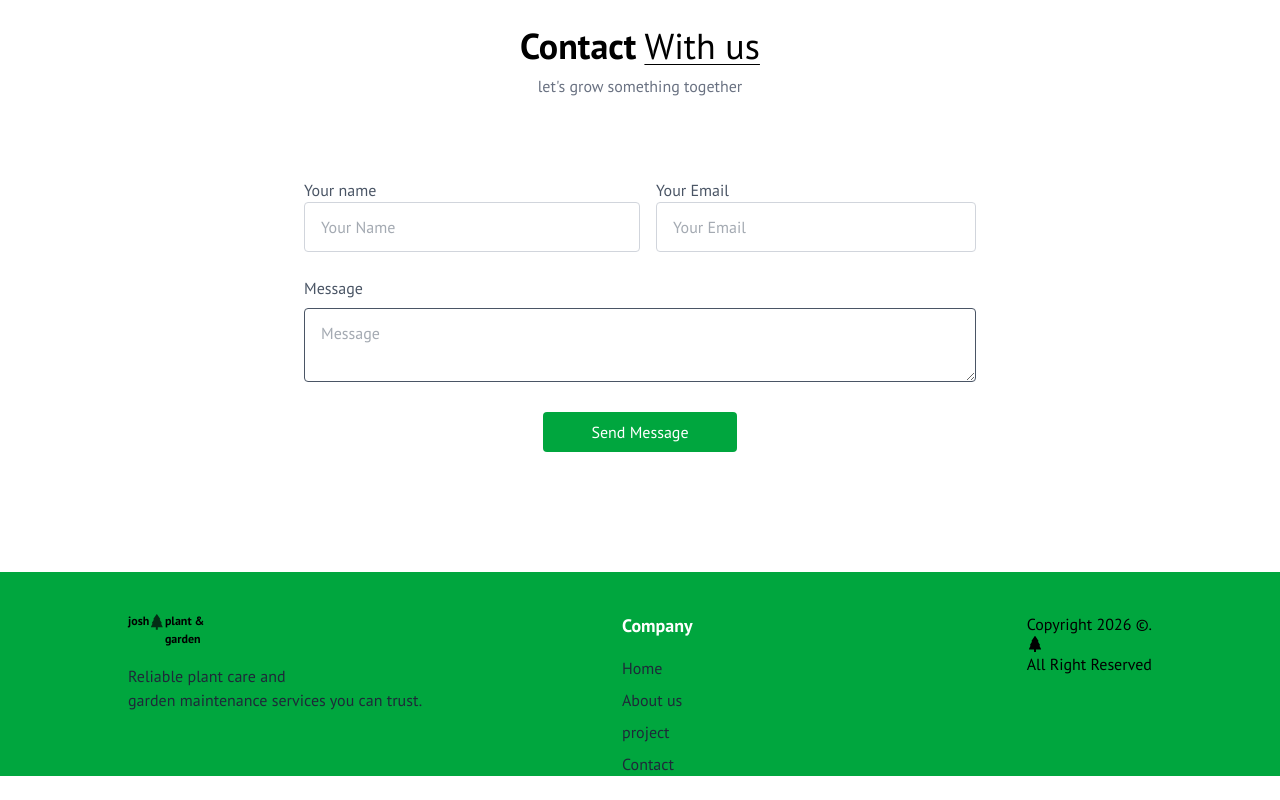
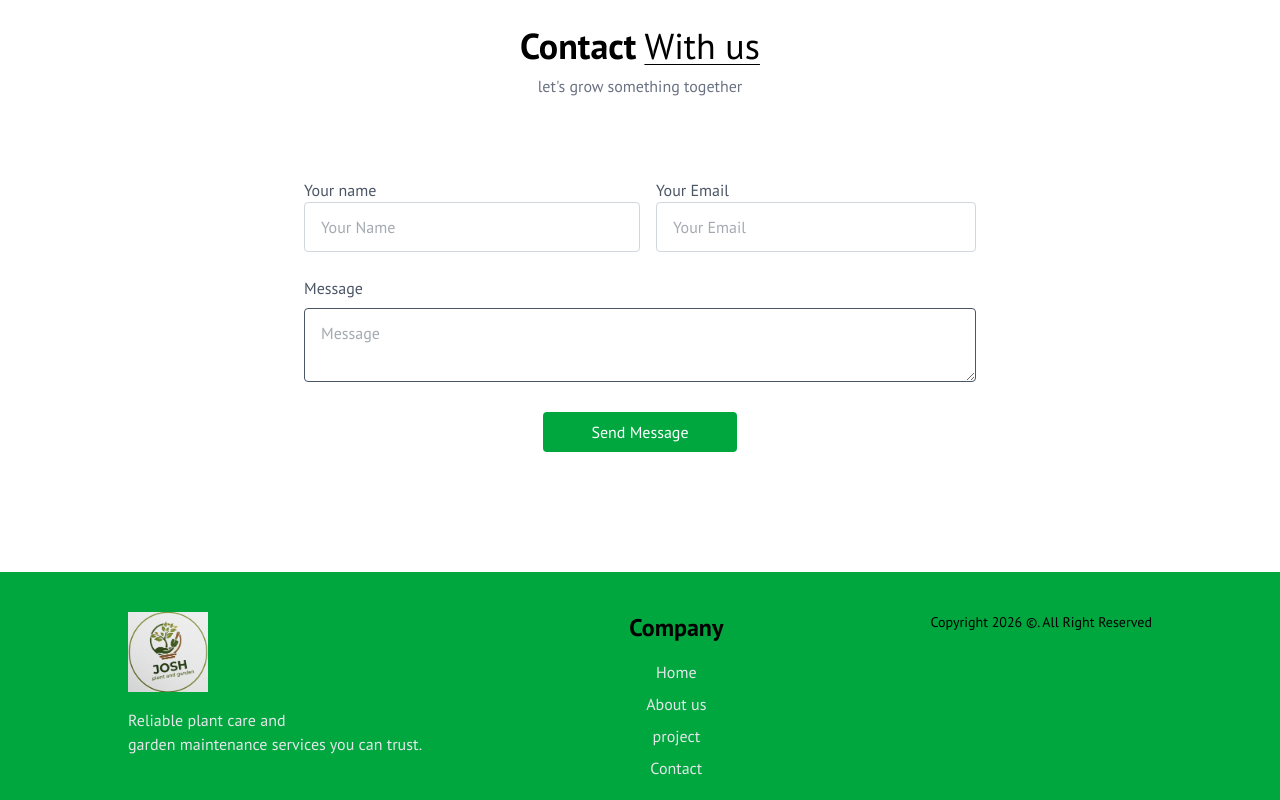
Before and after one commit to akomolafetemitopejoseph/garderner, a React (Vite) app: page / in a window 1280 px wide. Shown: the part 3156-3956 px from the top of the page. Before the commit the page ends 3932 px from the top, so only its background shows below. Built offline with nearby package versions, Linux system fonts and the light colour scheme.

Commit message:
Added logo and update changes in footer page

```diff
--- a/src/Component/Footer.jsx
+++ b/src/Component/Footer.jsx
@@ -1,5 +1,6 @@
 import React from "react";
-import { BsFillTreeFill } from "react-icons/bs";
+
+import logo from "../assets/joshLogo_modifyCopy.jpeg";
 
 const Footer = () => {
   return (
@@ -7,46 +8,40 @@ const Footer = () => {
       className="pt-10 px-4 md:px-20 lg:px-32 bg-green-600 w-full overflow-hidden"
       id="footer"
     >
-      <div className="container mx-auto flex flex-col md:flex-row justify-between items-start">
+      <div className="container mx-auto flex flex-col md:flex-row justify-between items-start mb-5">
         <div>
           <div className="flex w-full md:w-1/3 mb-8 md:mb-0">
-            <div></div>
-            <p
-              className="text-[12px]
-           font-bold"
-            >
-              josh
-            </p>
-            <BsFillTreeFill className="text-[20px] text-green-950" />
-            <h1 className="text-[12px] font-bold">plant & garden</h1>
+            <img className="w-20 h-20" src={logo} alt="logo" />
           </div>
 
-          <p className="text-gray-800 mt-4">
+          <p className="text-gray-200 mt-4">
             Reliable plant care and <br /> garden maintenance services you can
             trust.
           </p>
         </div>
 
         <div className="w-full md:w-1/5 mb-8 md:mb-0">
-          <h3 className="text-white text-lg font-extrabold mb-4">Company</h3>
-          <ul className="flex flex-col gap-2 text-gray-800">
-            <a href="#home" className="hover:text-white">
+          <h3 className="text-black text-2xl font-extrabold mb-4 text-center">
+            Company
+          </h3>
+          <ul className="flex text-center flex-col gap-2 text-gray-200">
+            <a href="#home" className="hover:text-gray-700">
               Home
             </a>
-            <a href="#about" className="hover:text-white">
+            <a href="#about" className="hover:text-gray-700">
               About us
             </a>
-            <a href="#project" className="hover:text-white">
+            <a href="#project" className="hover:text-gray-700">
               project
             </a>
-            <a href="#contact" className="hover:text-white">
+            <a href="#contact" className="hover:text-gray-700">
               Contact
             </a>
           </ul>
         </div>
         <div>
-          <h1>
-            Copyright 2026 &copy;. <BsFillTreeFill /> All Right Reserved
+          <h1 className="text-[18px] lg:text-sm">
+            Copyright 2026 &copy;. All Right Reserved
           </h1>
         </div>
       </div>
```
Also changed, not shown: src/assets/joshLogo_modifyCopy.jpeg (added).
